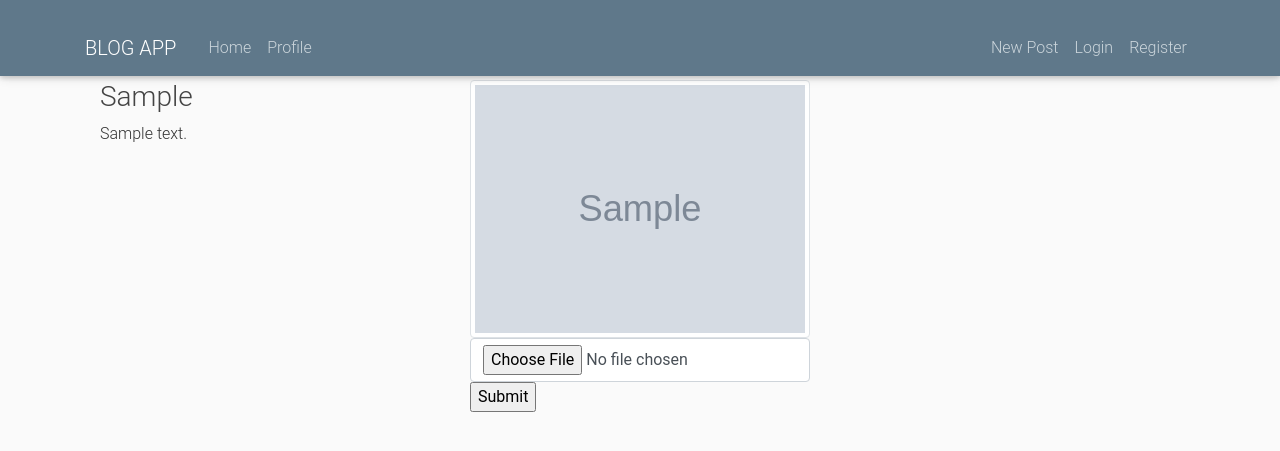
After one commit to Jeff-Mwai/blog-app, a Flask app: a page that uses app/templates/base.html in a window 1280 px wide. The commit adds this page. Shown: the top 451 px of the page. Run offline with Flask 2, Linux system fonts and the light colour scheme; a user stored in the database is signed in; tables that the repository leaves empty hold one stand-in row (values such as "Sample post"); grey boxes marked "Sample" are stand-in pictures; some libraries are stand-ins or nearby versions.

Commit message:
Added class blog

```diff
--- a/app/__init__.py
+++ b/app/__init__.py
@@ -3,6 +3,7 @@ from flask_bootstrap import Bootstrap
 from flask_sqlalchemy import SQLAlchemy
 from config import config_options
 from flask_login import LoginManager
+from flask_uploads import UploadSet,configure_uploads,IMAGES
 
 
 login_manager = LoginManager()
@@ -11,6 +12,7 @@ login_manager.login_view = 'main.login'
 
 bootstrap = Bootstrap()
 db = SQLAlchemy()
+photos = UploadSet('photos',IMAGES)
 
 
 def create_app(config_name):
@@ -25,6 +27,9 @@ def create_app(config_name):
     #Creating the app configurations
     app.config.from_object(config_options[config_name])
 
+    # configure UploadSet
+    configure_uploads(app,photos)
+
     # Registering the blueprint
     from .main import main as main_blueprint
     app.register_blueprint(main_blueprint)
--- a/app/main/views.py
+++ b/app/main/views.py
@@ -1,21 +1,17 @@
 from flask import Flask, render_template, url_for, flash, redirect, abort, request
 from . import main
-from .forms import RegistrationForm, LoginForm
+from .forms import RegistrationForm, LoginForm, BlogForm, UpdateProfile
 from app.requests import get_quotes
-from ..models import User, Blog
-from .. import db
+from ..models import User, Blog, Subscriber
+from .. import db, photos
 from flask_login import login_user,login_required, logout_user, current_user
 
 @main.route('/')
 def home():
     quotes = get_quotes()
     page = request.args.get('page',1, type = int )
-    blogs = Blog.query.order_by(Blog.posted.desc()).paginate(page = page, per_page = 3)
+    blogs = Blog.query.order_by(Blog.posted.desc())
     return render_template('index.html', quote = quotes,blogs=blogs)
-
-@main.route('/about')
-def about():
-    return render_template('about.html', title = 'About')
 
 @main.route('/signout')
 @login_required
@@ -47,3 +43,68 @@ def login():
         flash('login unsuccessful. Please check your password or email', 'danger')
 
     return render_template('login.html', title = 'login', form = form)
+
+@main.route('/new_post', methods=['POST','GET'])
+@login_required
+def blog():
+    subscribers = Subscriber.query.all()
+    form = BlogForm()
+    if form.validate_on_submit():
+        title = form.title.data
+        blog_content = form.blog_content.data
+        user_id =  current_user._get_current_object().id
+        blog = Blog(title=title,blog_content=blog_content,user_id=user_id)
+        blog.save()
+        for subscriber in subscribers:
+            mail_message("New Blog Post","email/new_blog",subscriber.email,blog=blog)
+        return redirect(url_for('main.home'))
+        flash('You Posted a new Blog')
+    return render_template('blog.html', form = form)
+
+@main.route('/subscribe',methods = ['POST','GET'])
+def subscribe():
+    email = request.form.get('subscriber')
+    new_subscriber = Subscriber(email = email)
+    new_subscriber.save_subscriber()
+    mail_message("Subscribed to Blog App","email/welcome_subscriber",new_subscriber.email,new_subscriber=new_subscriber)
+    flash('Sucessfully subscribed')
+    return redirect(url_for('main.index'))
+
+@main.route('/user/<uname>')
+def profile(uname):
+    user = User.query.filter_by(username = uname).first()
+
+    if user is None:
+        abort(404)
+
+    return render_template("profile/profile.html", user = user)
+
+@main.route('/user/<uname>/update',methods = ['GET','POST'])
+@login_required
+def update_profile(uname):
+    user = User.query.filter_by(username = uname).first()
+    if user is None:
+        abort(404)
+
+    form = UpdateProfile()
+
+    if form.validate_on_submit():
+        user.bio = form.bio.data
+
+        db.session.add(user)
+        db.session.commit()
+
+        return redirect(url_for('.profile',uname=user.username))
+
+    return render_template('profile/update.html',form =form)
+
+@main.route('/user/<uname>/update/pic',methods= ['POST'])
+@login_required
+def update_pic(uname):
+    user = User.query.filter_by(username = uname).first()
+    if 'photo' in request.files:
+        filename = photos.save(request.files['photo'])
+        path = f'photos/{filename}'
+        user.profile_pic_path = path
+        db.session.commit()
+    return redirect(url_for('main.profile',uname=uname))
--- a/app/templates/base.html
+++ b/app/templates/base.html
@@ -5,9 +5,11 @@
     <meta charset="utf-8">
     <meta name="viewport" content="width=device-width, initial-scale=1, shrink-to-fit=no">
     <!-- Bootstrap CSS -->
+    <link rel="stylesheet" href="https://use.fontawesome.com/releases/v5.8.2/css/all.css">
     <link rel="stylesheet" href="https://maxcdn.bootstrapcdn.com/bootstrap/4.0.0/css/bootstrap.min.css"
         integrity="sha384-Gn5384xqQ1aoWXA+058RXPxPg6fy4IWvTNh0E263XmFcJlSAwiGgFAW/dAiS6JXm" crossorigin="anonymous">
     <link href="https://cdnjs.cloudflare.com/ajax/libs/mdbootstrap/4.19.1/css/mdb.min.css" rel="stylesheet">
+
 
     <link rel="stylesheet" href="{{ url_for('static', filename = 'styles.css') }}">
 
@@ -31,10 +33,12 @@
                 <div class="collapse navbar-collapse" id="navbarToggle">
                     <div class="navbar-nav mr-auto">
                         <a class="nav-item nav-link" href="{{ url_for('main.home') }}">Home</a>
-                        <a class="nav-item nav-link" href="{{ url_for('main.about') }}">About</a>
+                        <a class="nav-item nav-link"
+                            href="{{url_for('main.profile',uname=current_user.username)}}">Profile</a>
                     </div>
                     <!-- Navbar Right Side -->
                     <div class="navbar-nav">
+                        <a class="nav-item nav-link" href="{{ url_for('main.blog') }}">New Post</a>
                         <a class="nav-item nav-link" href="{{ url_for('main.login') }}">Login</a>
                         <a class="nav-item nav-link" href="{{ url_for('main.register') }}">Register</a>
                     </div>
@@ -45,15 +49,10 @@
 
 
 
-    <main role="main" class="container">
-        <div class="row">
-            <div class="col-md-8">
-
+    <main role="main" class="container mt-5">
 
                 {% block content %}{% endblock %}
-            </div>
 
-        </div>
     </main>
 
 
--- /dev/null
+++ b/app/templates/profile/profile.html
@@ -0,0 +1,47 @@
+{% extends 'base.html'%}
+
+
+{% block content %}
+<div class="container">
+    <div class="row">
+        <!-- displaying  Username-->
+        <div class="col-md-4">
+            <h3> {{user.username| capitalize}} </h3>
+
+            <!--Displaying user bio-->
+            {% if user.bio %}
+            <p> {{user.bio}}</p>
+            {%else%}
+            <p> {{user.username| capitalize}} has no bio </p>
+            {% endif %}
+        </div>
+
+        <div class="col-md-4">
+            {% if user.profile_pic_path %}
+
+            <img src="{{url_for('static',filename=user.profile_pic_path)}}" alt="" class="img-thumbnail">
+
+            {%else%}
+            <p>No profile picture</p>
+
+            {% endif %}
+
+            {% if user == current_user %}
+            <form action="{{url_for('main.update_pic',uname=user.username)}}" method="post"
+                enctype="multipart/form-data">
+
+                <input type="file" name="photo" class="form-control" required>
+                <input type="submit">
+            </form>
+            {% endif %}
+        </div>
+    </div>
+
+</div>
+</div>
+</div>
+
+
+
+
+{% endblock %}
--- a/config.py
+++ b/config.py
@@ -4,6 +4,7 @@ import os
 class Config:
     SECRET_KEY = os.environ.get('SECRET_KEY')
     SQLALCHEMY_DATABASE_URI = 'postgresql+psycopg2://moringa:KingJeffa00*@localhost/blog'
+    UPLOADED_PHOTOS_DEST ='app/static/photos'
 
 
 
```
Also changed, not shown: app/main/forms.py (+14 -0 lines), app/models.py (+14 -1 lines), app/templates/blog.html (added, +7 -0 lines), app/templates/index.html (+34 -2 lines), app/templates/profile/update.html (added, +8 -0 lines), migrations/versions/9c1aca0c0e4b_initial_migration.py (added, +34 -0 lines), migrations/versions/ce48b6631673_initial_migration.py (added, +30 -0 lines), app/static/photos/GEMINI.jpg (added).
